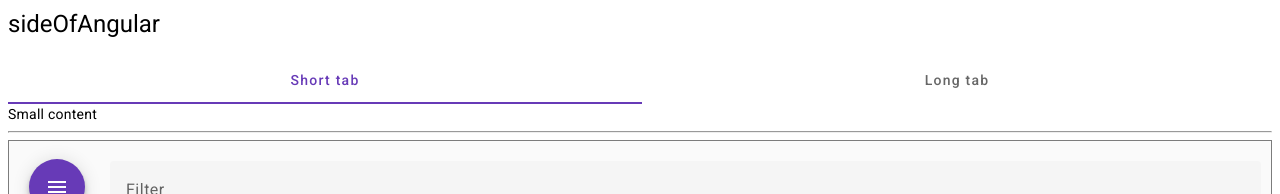
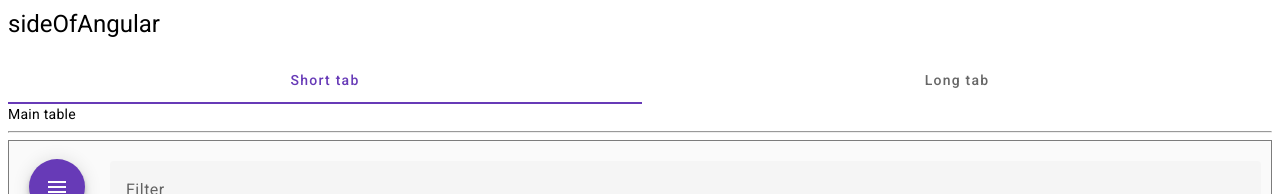
Before and after one commit to NineTailSecurity/Health-X, an Angular app: page / in a window 1280 px wide. Shown: the top 194 px of the page. Built offline with nearby package versions, Linux system fonts and the light colour scheme.

Commit message:
Adjusted table names

```diff
--- a/src/app/tab-contents/tab-contents.component.html
+++ b/src/app/tab-contents/tab-contents.component.html
@@ -1,12 +1,12 @@
 <mat-tab-group dynamicHeight>
     <mat-tab label="Short tab">
       <div class="example-small-box mat-elevation-z4">
-        Small content
+        Main table
       </div>
     </mat-tab>
     <mat-tab label="Long tab">
       <div class="example-large-box mat-elevation-z4">
-        Large content
+        Extra Table
         <app-home-page></app-home-page>
       </div>
     </mat-tab>
```
